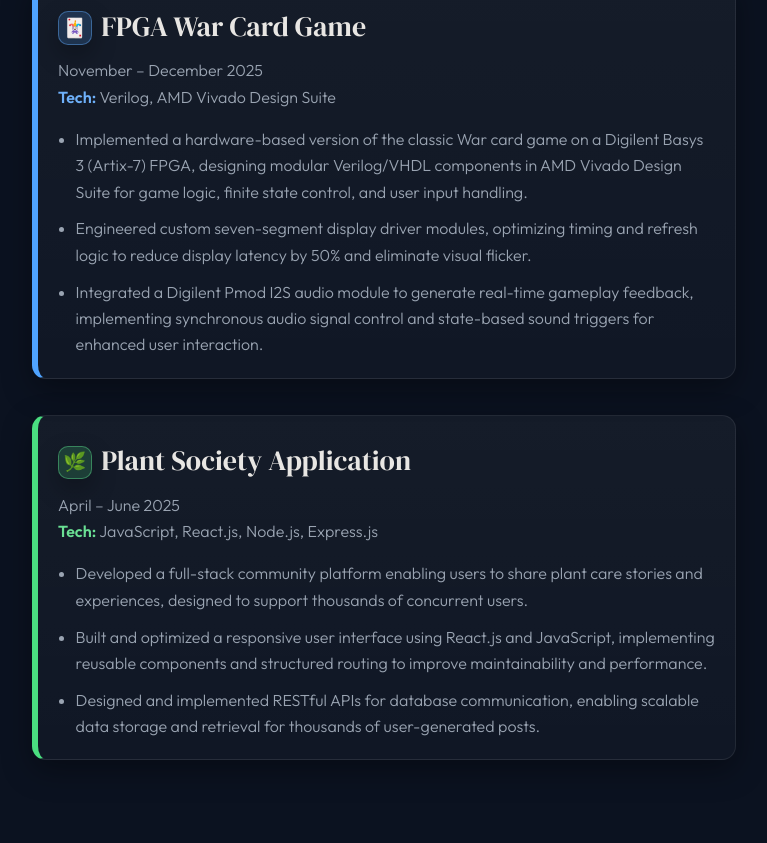
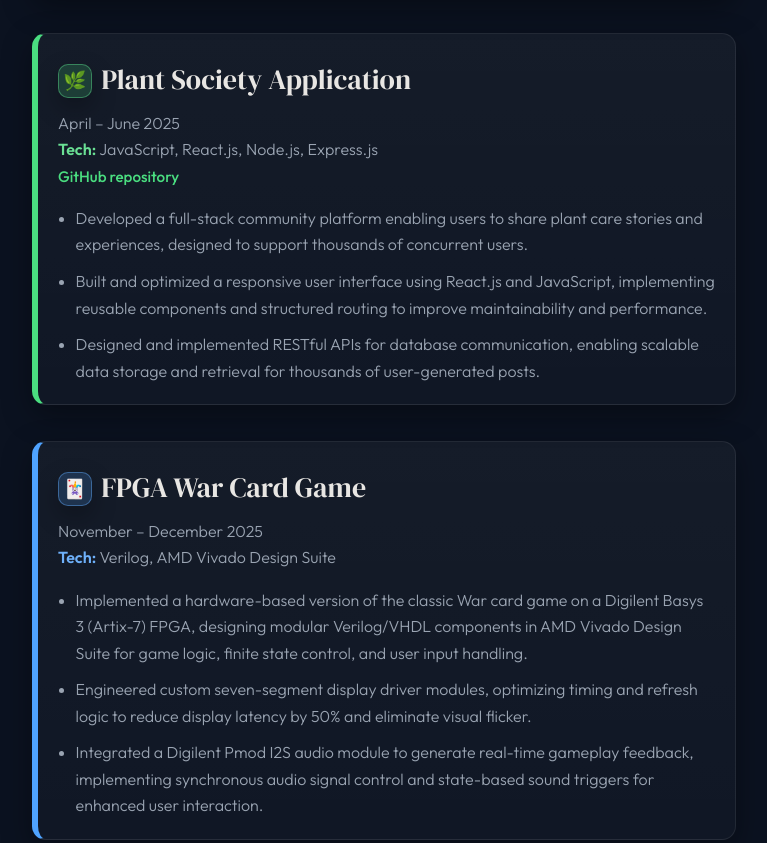
Before and after one commit to SJS-17/Personal-Website, a website: page projects.html in a window 1280 px wide. Shown: the part 1636-2479 px from the top of the page, without its empty margins (256-1023 px from the left). Drawn offline with Linux system fonts and the light colour scheme.

Commit message:
added links to repos and changed the order of the projects

```diff
--- a/projects.html
+++ b/projects.html
@@ -30,6 +30,9 @@
         <h2><span class="project__icon" aria-hidden="true">🧪</span>Research In Evolutionary Coupling Detection</h2>
         <p class="project__meta">Under Professor Tobias Dürschmid (UCLA) · October 2025 – Present</p>
         <p class="project__tech"><strong>Tech:</strong> Python, GitPython, srcML, XPath, SQL</p>
+        <p class="project__repo">
+          <a href="https://github.com/SJS-17/Evolutionary-Coupling-Research" target="_blank" rel="noopener noreferrer">GitHub repository</a>
+        </p>
         <ul>
           <li>
             Analyzed Git repository commit histories (10,000+ commits) from ROS-based projects to detect violations of the information hiding principle and evaluate a static analysis methodology on large-scale, real-world codebases.
@@ -47,6 +50,9 @@
         <h2><span class="project__icon" aria-hidden="true">💬</span>MERN Stack Messaging Application</h2>
         <p class="project__meta">June – September 2025</p>
         <p class="project__tech"><strong>Tech:</strong> MongoDB, Express.js, React.js, Node.js</p>
+        <p class="project__repo">
+          <a href="https://github.com/SJS-17/project_m" target="_blank" rel="noopener noreferrer">GitHub repository</a>
+        </p>
         <ul>
           <li>
             Developed an end-to-end full-stack messaging application using JavaScript, designing a scalable client-server system supporting 100+ concurrent users and real-time message exchange.
@@ -56,6 +62,26 @@
           </li>
           <li>
             Integrated MongoDB for secure, persistent data storage, implementing indexed queries and schema design that improved database performance by 40% and ensured reliable message retrieval.
+          </li>
+        </ul>
+      </div>
+
+      <div class="project project--plant">
+        <h2><span class="project__icon" aria-hidden="true">🌿</span>Plant Society Application</h2>
+        <p class="project__meta">April – June 2025</p>
+        <p class="project__tech"><strong>Tech:</strong> JavaScript, React.js, Node.js, Express.js</p>
+        <p class="project__repo">
+          <a href="https://github.com/Dead-Plant-Society/dead-plant-society" target="_blank" rel="noopener noreferrer">GitHub repository</a>
+        </p>
+        <ul>
+          <li>
+            Developed a full-stack community platform enabling users to share plant care stories and experiences, designed to support thousands of concurrent users.
+          </li>
+          <li>
+            Built and optimized a responsive user interface using React.js and JavaScript, implementing reusable components and structured routing to improve maintainability and performance.
+          </li>
+          <li>
+            Designed and implemented RESTful APIs for database communication, enabling scalable data storage and retrieval for thousands of user-generated posts.
           </li>
         </ul>
       </div>
@@ -76,23 +102,6 @@
           </li>
         </ul>
       </div>
-
-      <div class="project project--plant">
-        <h2><span class="project__icon" aria-hidden="true">🌿</span>Plant Society Application</h2>
-        <p class="project__meta">April – June 2025</p>
-        <p class="project__tech"><strong>Tech:</strong> JavaScript, React.js, Node.js, Express.js</p>
-        <ul>
-          <li>
-            Developed a full-stack community platform enabling users to share plant care stories and experiences, designed to support thousands of concurrent users.
-          </li>
-          <li>
-            Built and optimized a responsive user interface using React.js and JavaScript, implementing reusable components and structured routing to improve maintainability and performance.
-          </li>
-          <li>
-            Designed and implemented RESTful APIs for database communication, enabling scalable data storage and retrieval for thousands of user-generated posts.
-          </li>
-        </ul>
-      </div>
     </section>
   </main>
 
--- a/styles.css
+++ b/styles.css
@@ -118,6 +118,23 @@ nav a:hover {
 .project__tech strong {
   color: color-mix(in srgb, var(--project-accent) 80%, var(--text));
   font-weight: 600;
+}
+
+.project__repo {
+  margin: 0.5rem 0 0;
+}
+
+.project__repo a {
+  color: var(--project-accent);
+  text-decoration: none;
+  font-weight: 500;
+  font-size: 0.95rem;
+  transition: color 0.2s, text-decoration 0.2s;
+}
+
+.project__repo a:hover {
+  text-decoration: underline;
+  color: var(--text);
 }
 
 .project--research { --project-accent: #ff5a6a; }
```
